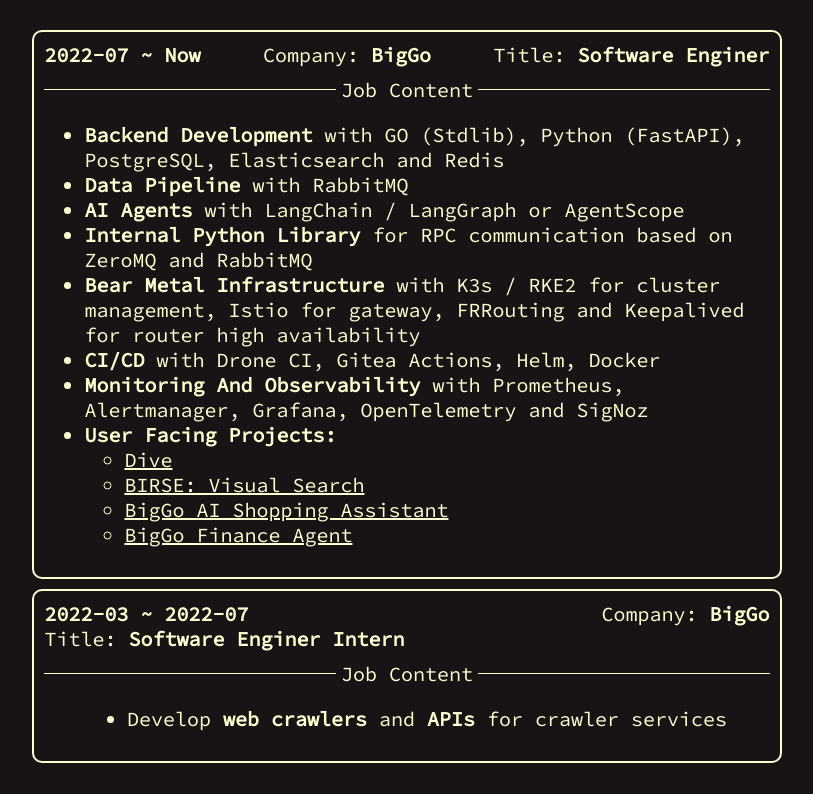
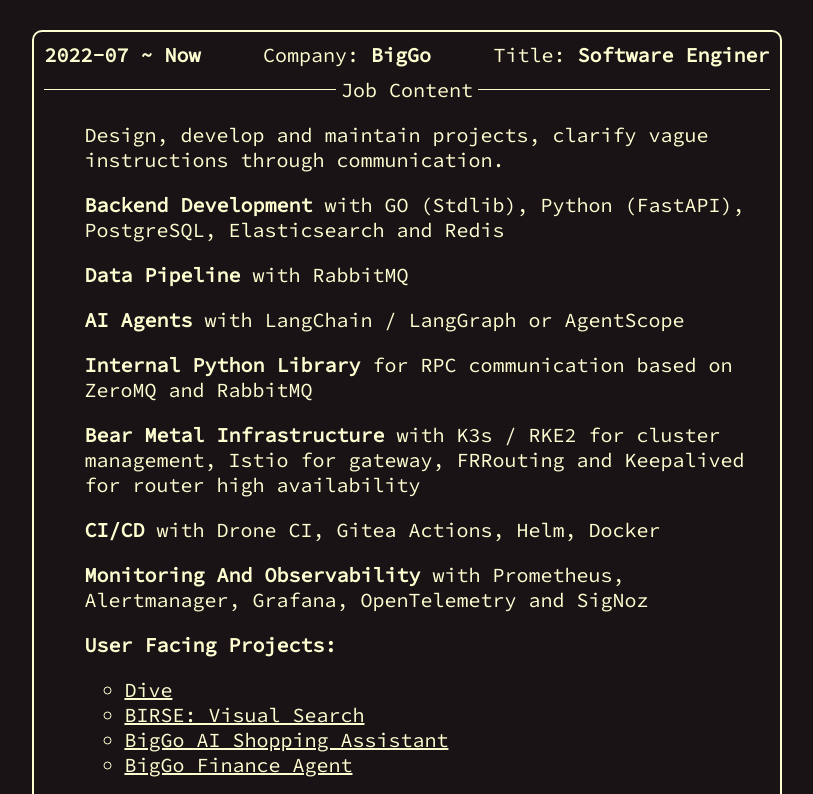
Before and after one commit to AlexFangSW/PersonalWebsite, a Next.js app: page /experience in a window 1280 px wide. Shown: the part 1026-1820 px from the top of the page, without its empty margins (233-1046 px from the left). Built offline with nearby package versions, Linux system fonts and the light colour scheme.

Commit message:
update job content

```diff
--- a/src/app/(tabs)/experience/page.tsx
+++ b/src/app/(tabs)/experience/page.tsx
@@ -68,35 +68,39 @@
       <div className={`${styles.full_width} ${styles.job_info_list}`}>
         <JobInfo time="2022-07 ~ Now" company="BigGo" title="Software Enginer">
           <ul>
-            <li>
+            <p>
+              Design, develop and maintain projects, clarify vague instructions
+              through communication.
+            </p>
+            <p>
               <b>Backend Development</b> with GO (Stdlib), Python (FastAPI),
               PostgreSQL, Elasticsearch and Redis
-            </li>
-            <li>
+            </p>
+            <p>
               <b>Data Pipeline</b> with RabbitMQ
-            </li>
-            <li>
+            </p>
+            <p>
               <b>AI Agents</b> with LangChain / LangGraph or AgentScope
-            </li>
-            <li>
+            </p>
+            <p>
               <b>Internal Python Library</b> for RPC communication based on
               ZeroMQ and RabbitMQ
-            </li>
-            <li>
+            </p>
+            <p>
               <b>Bear Metal Infrastructure</b> with K3s / RKE2 for cluster
               management, Istio for gateway, FRRouting and Keepalived for router
               high availability
-            </li>
-            <li>
+            </p>
+            <p>
               <b>CI/CD</b> with Drone CI, Gitea Actions, Helm, Docker
-            </li>
-            <li>
+            </p>
+            <p>
               <b>Monitoring And Observability</b> with Prometheus, Alertmanager,
               Grafana, OpenTelemetry and SigNoz
-            </li>
-            <li>
+            </p>
+            <p>
               <b>User Facing Projects:</b>{" "}
-            </li>
+            </p>
             <ul>
               <li>
                 <a href="https://github.com/OpenAgentPlatform/Dive">
@@ -129,9 +133,9 @@
           title="Software Enginer Intern"
         >
           <ul>
-            <li>
+            <p>
               Develop <b>web crawlers</b> and <b>APIs</b> for crawler services
-            </li>
+            </p>
           </ul>
         </JobInfo>
       </div>
```
